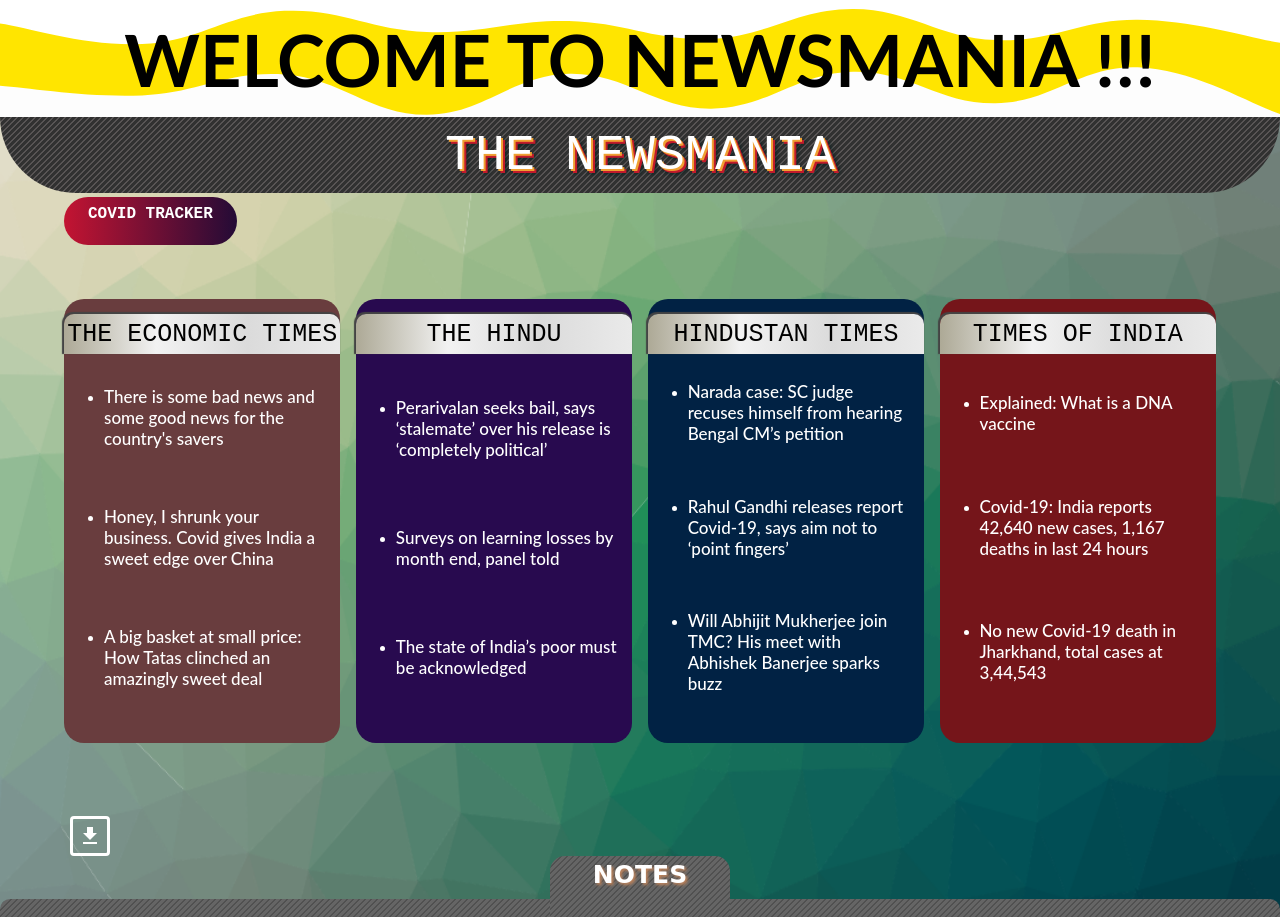
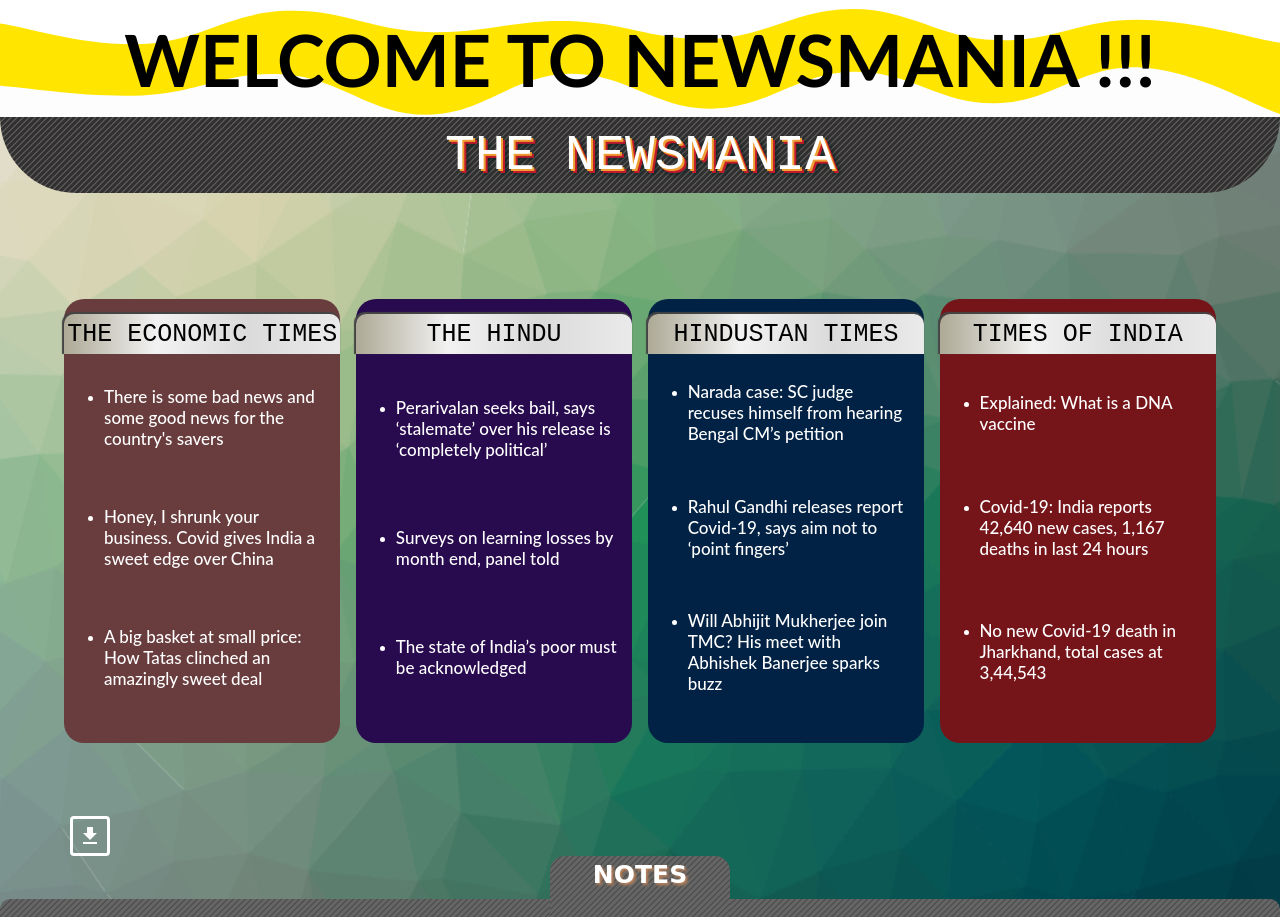
Before and after one commit to SantoshiVerma/Neuwmania, a website with bundled scripts: page NewsPaper-Web-App-master/index.html in a window 1280 px wide. Built offline with nearby package versions, Linux system fonts and the light colour scheme; a web font is replaced by a local one.

Commit message:
first commit

```diff
--- a/NewsPaper-Web-App-master/index.html
+++ b/NewsPaper-Web-App-master/index.html
@@ -22,9 +22,9 @@
             <div class = "heading">THE NEWSMANIA</div>
         </div>
         <div class = "news-container">
-            <div class = "covid">
+            <!-- <div class = "covid">
                 <div class = "covid-tracker">COVID TRACKER </div>
-            </div>
+            </div> -->
             <div class = "news1234">
                 <div class = "news ETnews">
                     <div class = "upper">
```
